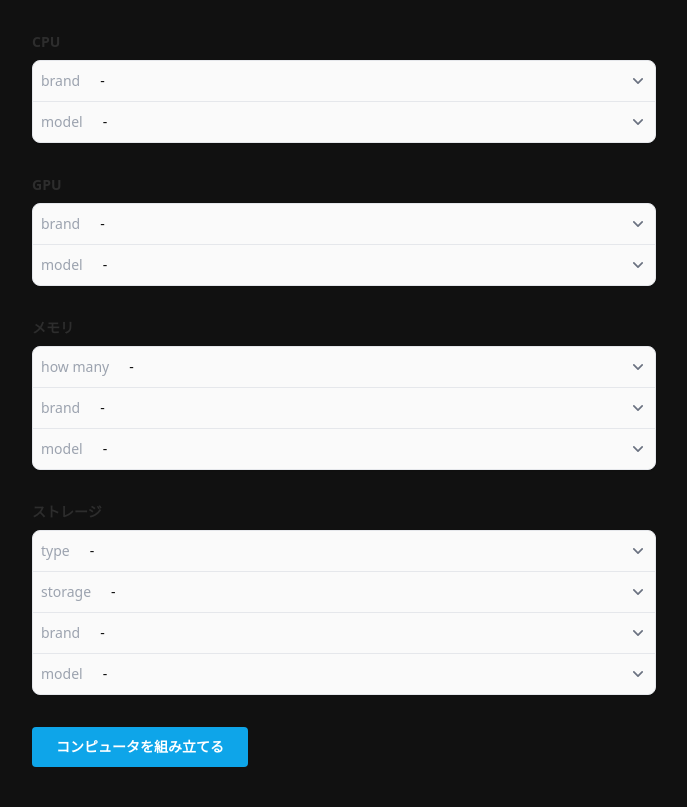
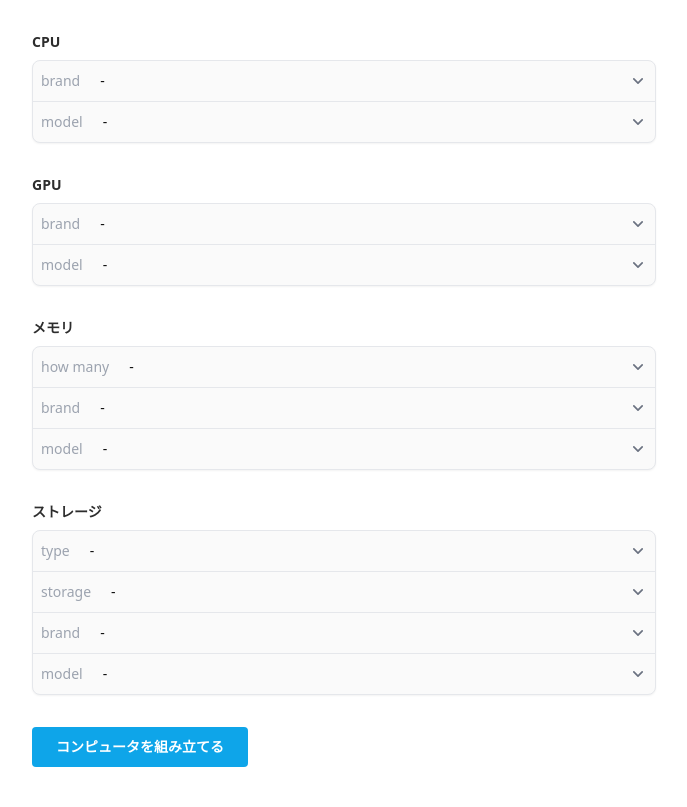
Before and after one commit to daxchx/computer-builder, a website built with Vite: page index.html in a window 1280 px wide. Shown: the whole page, without its empty margins (296-983 px from the left). Built offline with nearby package versions, Linux system fonts and the light colour scheme; no server answers.

Commit message:
Update new design

```diff
--- a/index.html
+++ b/index.html
@@ -1,5 +1,5 @@
 <!doctype html>
-<html lang="en" class="bg-[#111]">
+<html lang="ja">
   <head>
     <meta charset="UTF-8" />
     <meta name="viewport" content="width=device-width, initial-scale=1.0" />
```
